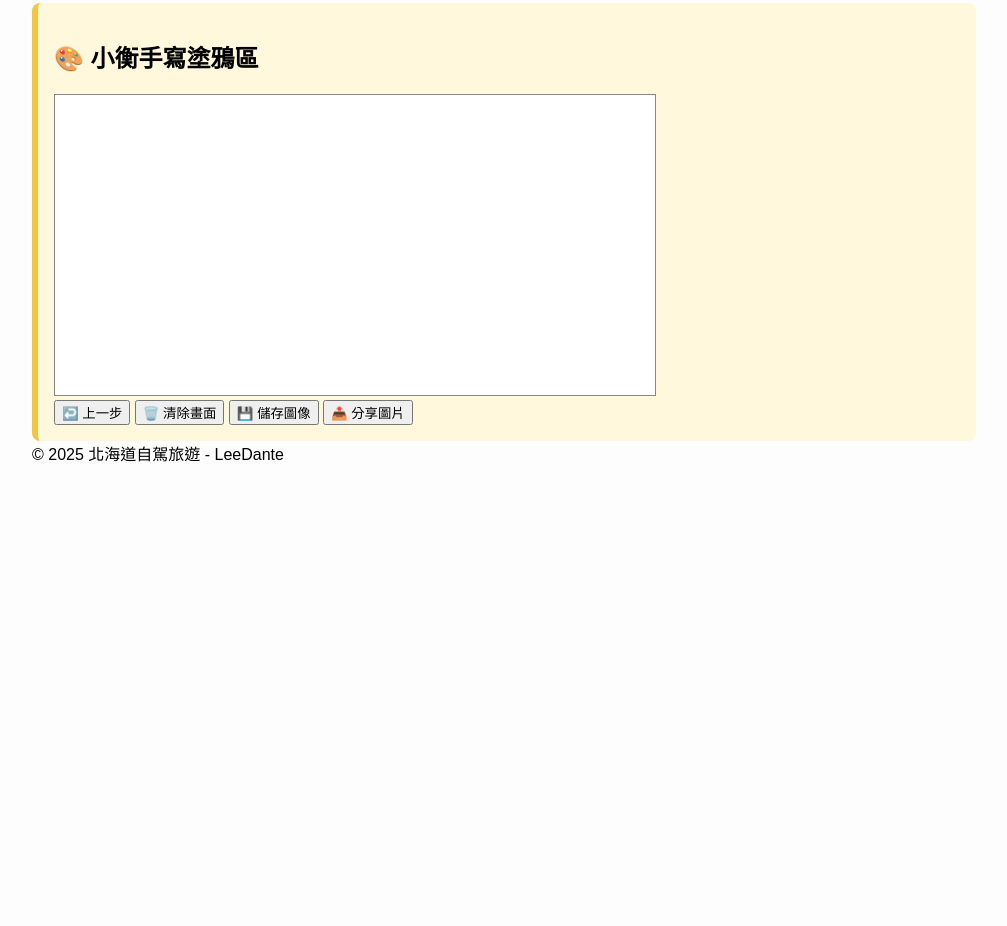
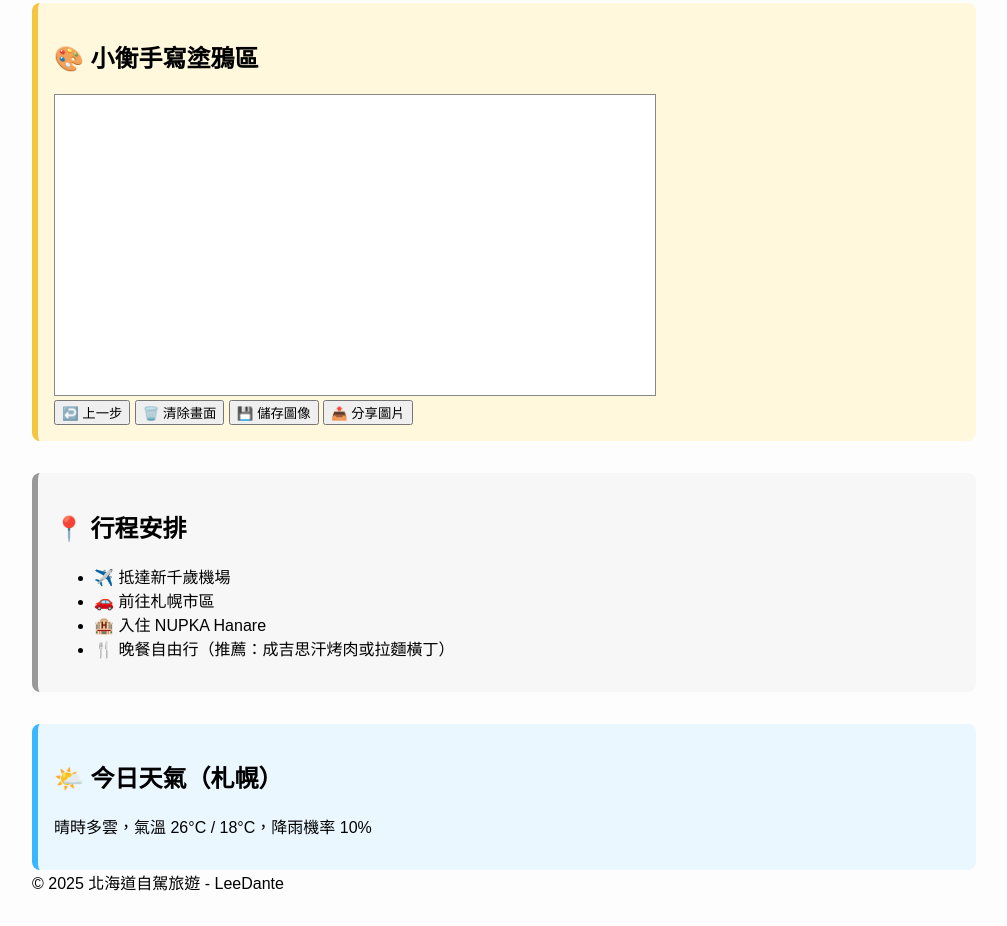
Before and after one commit to LeeDante/hokkaido-trip, a plain HTML site: page day1.html in a window 1280 px wide. Shown: the part 768-1694 px from the top of the page, without its empty margins (272-1279 px from the left). Before the commit the page ends 1265 px from the top, so only its background shows below. Drawn offline with Linux system fonts and the light colour scheme.

Commit message:
Add files via upload

```diff
--- a/day1.html
+++ b/day1.html
@@ -46,6 +46,20 @@
 <button onclick="shareCanvas()">📤 分享圖片</button>
 </section>
 
+<section class="itinerary-area" style="background-color:#f7f7f7; border-left:6px solid #999; padding:1em; border-radius:8px; margin-top:2em;">
+<h2>📍 行程安排</h2>
+<ul>
+<li>✈️ 抵達新千歲機場</li>
+<li>🚗 前往札幌市區</li>
+<li>🏨 入住 NUPKA Hanare</li>
+<li>🍴 晚餐自由行（推薦：成吉思汗烤肉或拉麵橫丁）</li>
+</ul>
+</section>
+
+<section class="weather-area" style="background-color:#eaf7ff; border-left:6px solid #3ab7ff; padding:1em; border-radius:8px; margin-top:2em;">
+<h2>🌤️ 今日天氣（札幌）</h2>
+<p>晴時多雲，氣溫 26°C / 18°C，降雨機率 10%</p>
+</section>
 <footer>© 2025 北海道自駕旅遊 - LeeDante</footer>
 </main>
 <script src="js/day1.js"></script>
```
